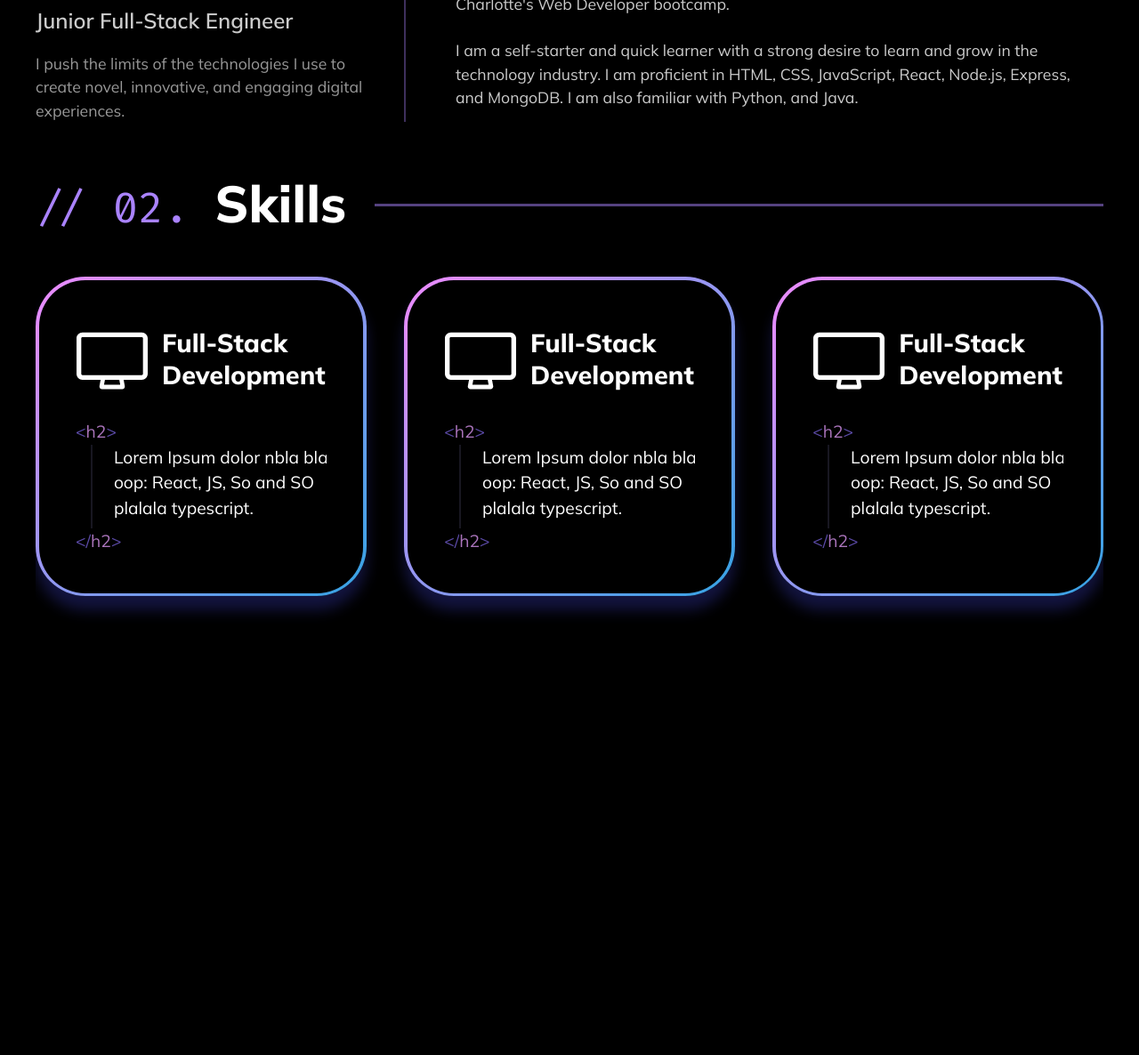
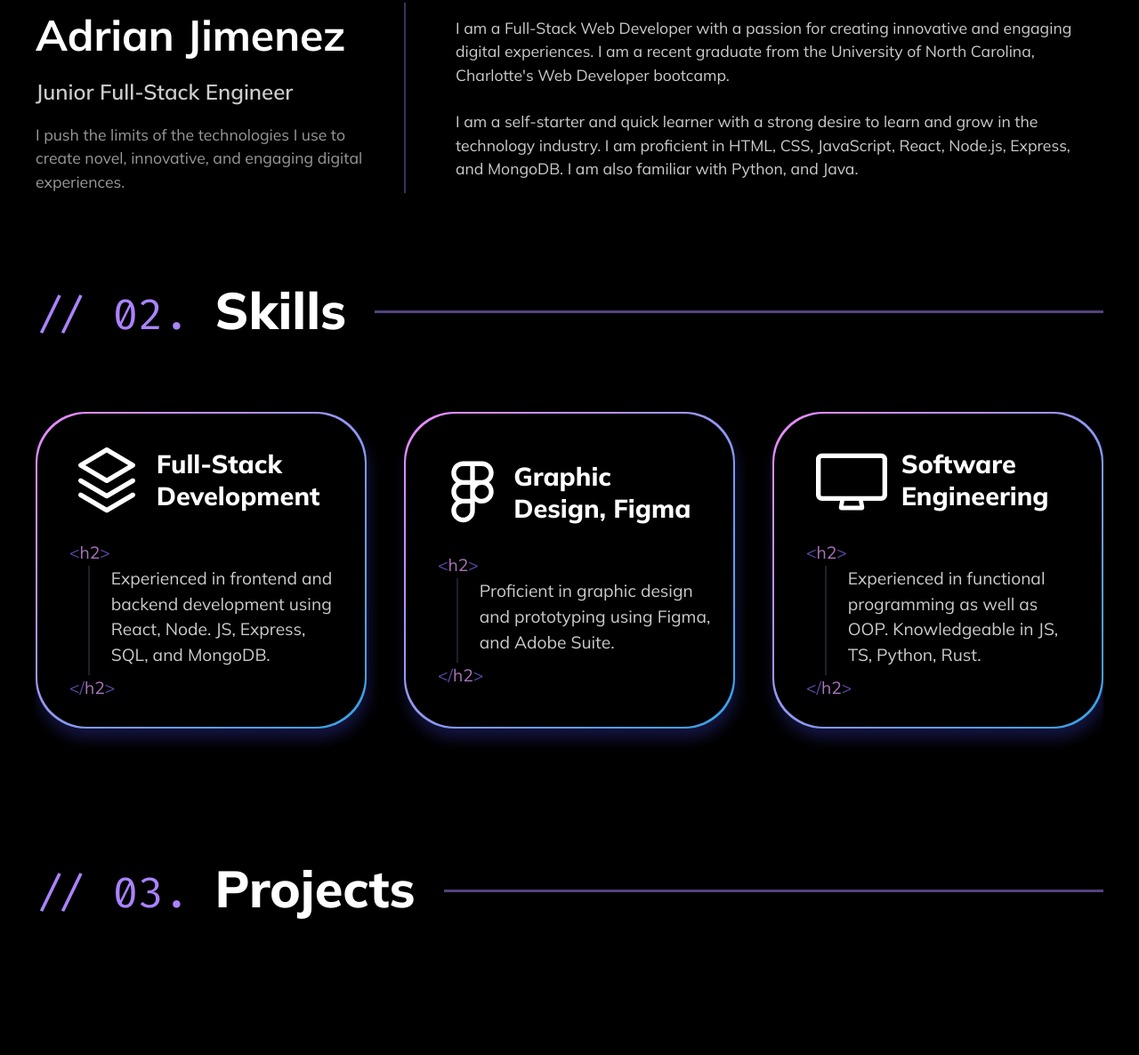
Before and after one commit to PuppetAJ/Portfolio-2024, a plain HTML site: page index.html in a window 1280 px wide. Shown: the part 1019-2205 px from the top of the page at 89% size. Before the commit the page ends 2148 px from the top, so only its background shows below. Drawn offline with Linux system fonts and the light colour scheme.

Commit message:
Created Skills Section

```diff
--- a/index.html
+++ b/index.html
@@ -80,7 +80,7 @@
           </div>
         </div>
       </section>
-      <section id="skills-section">
+      <section>
         <div class="main-content container mulish-reg">
           <h2 class="main-heading">
             <span class="number fira-code-reg">// 02. </span>Skills
@@ -91,9 +91,10 @@
                 <div class="skill-container">
                   <div class="skill-head">
                     <img
+                      id="stack"
                       class="skill-icon"
-                      src="./resources/icons/desktop.svg"
-                      alt="HTML5"
+                      src="./resources/icons/layers.svg"
+                      alt="Full-Stack"
                     />
                     <h3 class="skill-heading">Full-Stack <br />Development</h3>
                   </div>
@@ -104,8 +105,8 @@
                       <span class="tag-color">&gt</span>
                     </p>
                     <p>
-                      Lorem Ipsum dolor nbla bla oop: React, JS, So and SO
-                      plalala typescript.
+                      Experienced in frontend and backend development using
+                      React, Node. JS, Express, SQL, and MongoDB.
                     </p>
                     <p class="tag">
                       <span class="tag-color">&lt/</span
@@ -121,11 +122,12 @@
                 <div class="skill-container">
                   <div class="skill-head">
                     <img
+                      id="figma"
                       class="skill-icon"
-                      src="./resources/icons/desktop.svg"
-                      alt="HTML5"
+                      src="./resources/icons/figma-logo.svg"
+                      alt="Figma"
                     />
-                    <h3 class="skill-heading">Full-Stack <br />Development</h3>
+                    <h3 class="skill-heading">Graphic <br />Design, Figma</h3>
                   </div>
                   <div class="skill-body">
                     <p class="tag">
@@ -134,8 +136,8 @@
                       <span class="tag-color">&gt</span>
                     </p>
                     <p>
-                      Lorem Ipsum dolor nbla bla oop: React, JS, So and SO
-                      plalala typescript.
+                      Proficient in graphic design and prototyping using Figma,
+                      and Adobe Suite.
                     </p>
                     <p class="tag">
                       <span class="tag-color">&lt/</span
@@ -151,11 +153,12 @@
                 <div class="skill-container">
                   <div class="skill-head">
                     <img
+                      id="desktop"
                       class="skill-icon"
                       src="./resources/icons/desktop.svg"
-                      alt="HTML5"
+                      alt="Desktop"
                     />
-                    <h3 class="skill-heading">Full-Stack <br />Development</h3>
+                    <h3 class="skill-heading">Software <br />Engineering</h3>
                   </div>
                   <div class="skill-body">
                     <p class="tag">
@@ -164,8 +167,8 @@
                       <span class="tag-color">&gt</span>
                     </p>
                     <p>
-                      Lorem Ipsum dolor nbla bla oop: React, JS, So and SO
-                      plalala typescript.
+                      Experienced in functional programming as well as OOP.
+                      Knowledgeable in JS, TS, Python, Rust.
                     </p>
                     <p class="tag">
                       <span class="tag-color">&lt/</span
@@ -179,6 +182,13 @@
           </div>
         </div>
       </section>
+      <section>
+        <div class="main-content container mulish-reg">
+          <h2 class="main-heading">
+            <span class="number fira-code-reg">// 03. </span>Projects
+          </h2>
+        </div>
+      </section>
     </main>
   </body>
   <script src="./resources/scripts/main.js" defer></script>
--- a/resources/stylesheets/style.css
+++ b/resources/stylesheets/style.css
@@ -228,7 +228,6 @@ nav {
   text-wrap: nowrap;
   margin-top: 2.3rem;
   transition: all 0.24s ease-in-out;
-  /* transform-origin: top center; */
   opacity: 0;
   overflow: hidden;
 }
@@ -247,13 +246,17 @@ nav {
 
 /* Main General Styles */
 
+main {
+  margin-top: 3rem;
+}
+
 .main-heading {
   font-size: 3.6rem;
   font-weight: 800;
   margin: 1rem 0;
   position: relative;
   overflow: visible;
-  margin-bottom: 2.5rem;
+  margin-bottom: 4.5rem;
 }
 
 .main-heading::after {
@@ -268,14 +271,13 @@ nav {
 }
 
 .main-content {
-  margin-bottom: 2rem;
+  margin-bottom: 4.5rem;
 }
 
 /* About Section */
 
 .about {
   margin-bottom: 2rem;
-  /* margin: 10rem; */
 }
 
 .number {
@@ -287,7 +289,6 @@ nav {
   display: flex;
   min-width: 1rem;
   align-items: center;
-  /* justify-content: space-between; */
   gap: 3.5rem;
 }
 
@@ -332,25 +333,16 @@ nav {
 
 /* Skills Section */
 
-#skills-section {
-  height: 60rem;
-  overflow: visible;
-}
-
 .skills-wrapper {
-  /* height: 50rem; */
   display: flex;
   justify-content: space-between;
-  /* height: 50rem; */
   overflow: visible;
 }
 
 .skill {
   position: relative;
   background: linear-gradient(to bottom right, #ef8bff, rgb(52, 163, 228));
-  /* border: 4px solid transparent; */
-
-  padding: 3.5px;
+  padding: 2px;
   border-radius: 3.5rem;
   overflow: visible;
 }
@@ -360,25 +352,34 @@ nav {
   justify-content: center;
   align-items: center;
   background: black;
-  padding: 2.6rem;
+  padding: 2.5rem;
   max-width: 23rem;
   height: 22rem;
-  border-radius: 3.25rem;
+  border-radius: 3.5rem;
   display: flex;
   flex-direction: column;
   align-items: center;
+  overflow: visible;
 }
 
 .skill-head {
+  position: relative;
+  right: 0.4rem;
+  overflow: visible;
   display: flex;
   align-items: center;
   margin-bottom: 1.5rem;
+}
+
+#figma {
+  margin-right: 0.4rem;
 }
 
 .skill-heading {
   line-height: 1.25;
   font-size: 1.8rem;
   font-weight: 800;
+  text-wrap: nowrap;
 }
 
 .skill-icon {
@@ -390,6 +391,10 @@ nav {
 .skill-body {
   display: flex;
   flex-direction: column;
+  overflow: visible;
+  position: relative;
+  position: relative;
+  right: 0.25rem;
 }
 
 .skill-body p {
@@ -398,11 +403,12 @@ nav {
 
 .skill-body p:nth-child(2) {
   position: relative;
-  left: 1.05rem;
-  border-left: 2px solid rgba(102, 98, 141, 0.233);
+  left: 1.3rem;
+  border-left: 2px solid rgba(102, 98, 141, 0.39);
   padding-left: 1.5rem;
   padding-bottom: 0.5rem;
-  max-width: 17.6rem;
+  max-width: 20rem;
+  opacity: 0.8;
 }
 
 .tag {
@@ -420,7 +426,7 @@ nav {
 .shadow-effect {
   border-radius: 3.5rem;
   background: none;
-  box-shadow: 0rem 1rem 1rem 0rem #4d50ff3f;
+  box-shadow: 0.15rem 0.7rem 1rem 0rem #4d50ff3f;
   overflow: visible;
   margin-bottom: 3rem;
 }
```
Also changed, not shown: resources/scripts/legacy.js (deleted, +0 -127 lines), resources/icons/figma-logo.svg (added), resources/icons/layers.svg (added).
